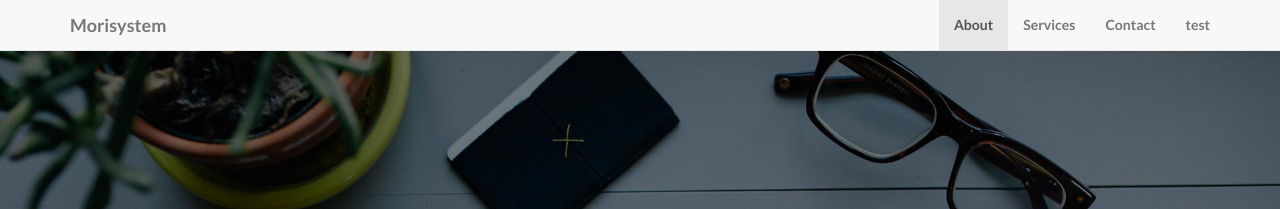
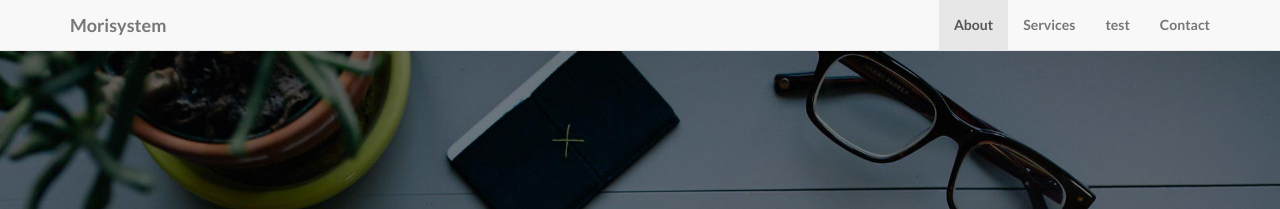
Before and after one commit to mori-system/mori-system.github.io, a Jekyll site: the page built from index.html, in a window 1280 px wide and 900 px high. Shown: the top 209 px of the window. Built offline with Jekyll 4.4.1, drawn with Linux system fonts in a browser that asks for light colours.

Commit message:
Update header.html

```diff
--- a/_includes/header.html
+++ b/_includes/header.html
@@ -21,12 +21,13 @@
                 <li>
                     <a class="page-scroll" href="#services">Services</a>
                 </li>
+		<li>
+	       	    <a class="page-scroll" href="#test">test</a>
+		</li>
                 <li>
                     <a class="page-scroll" href="#contact">Contact</a>
                 </li>
-		<li>
-	       	    <a class="page-scroll" href="#test">test</a>
-		</li>
+
             </ul>
         </div>
         <!-- /.navbar-collapse -->
```
